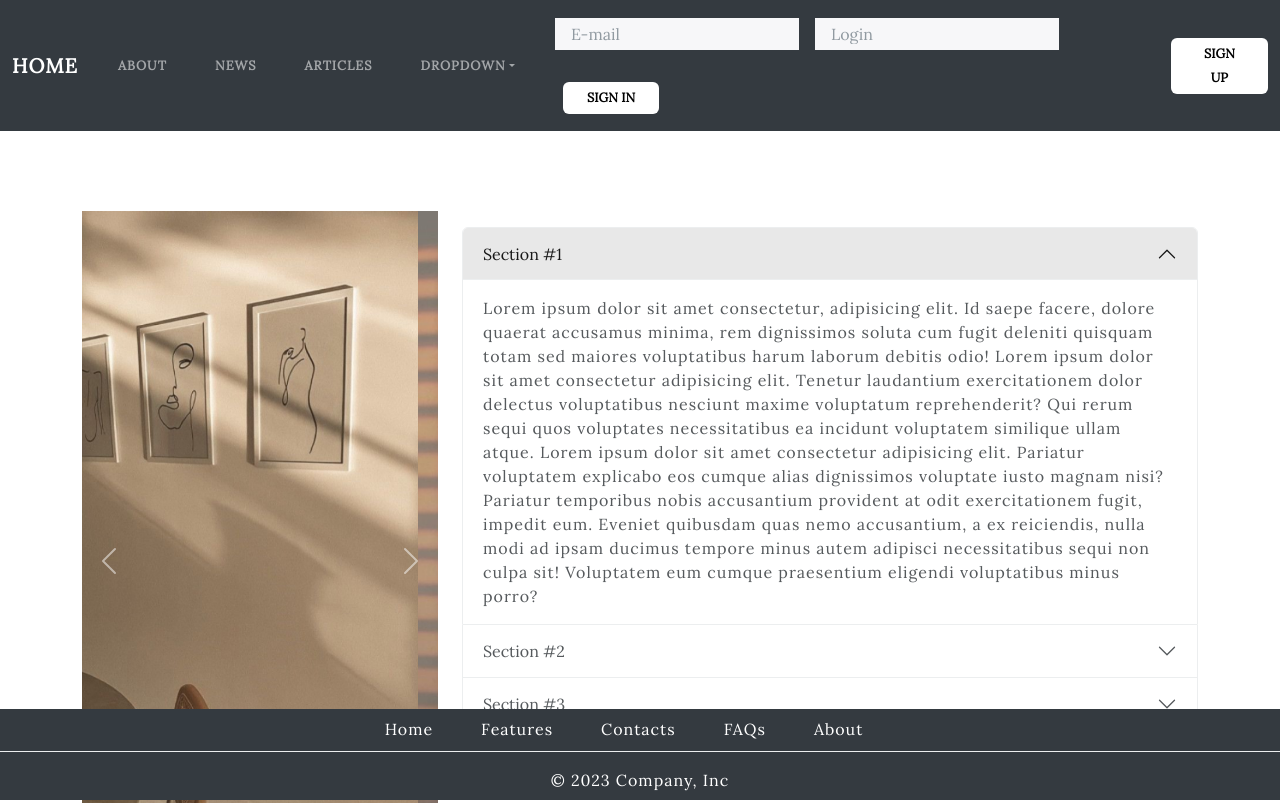
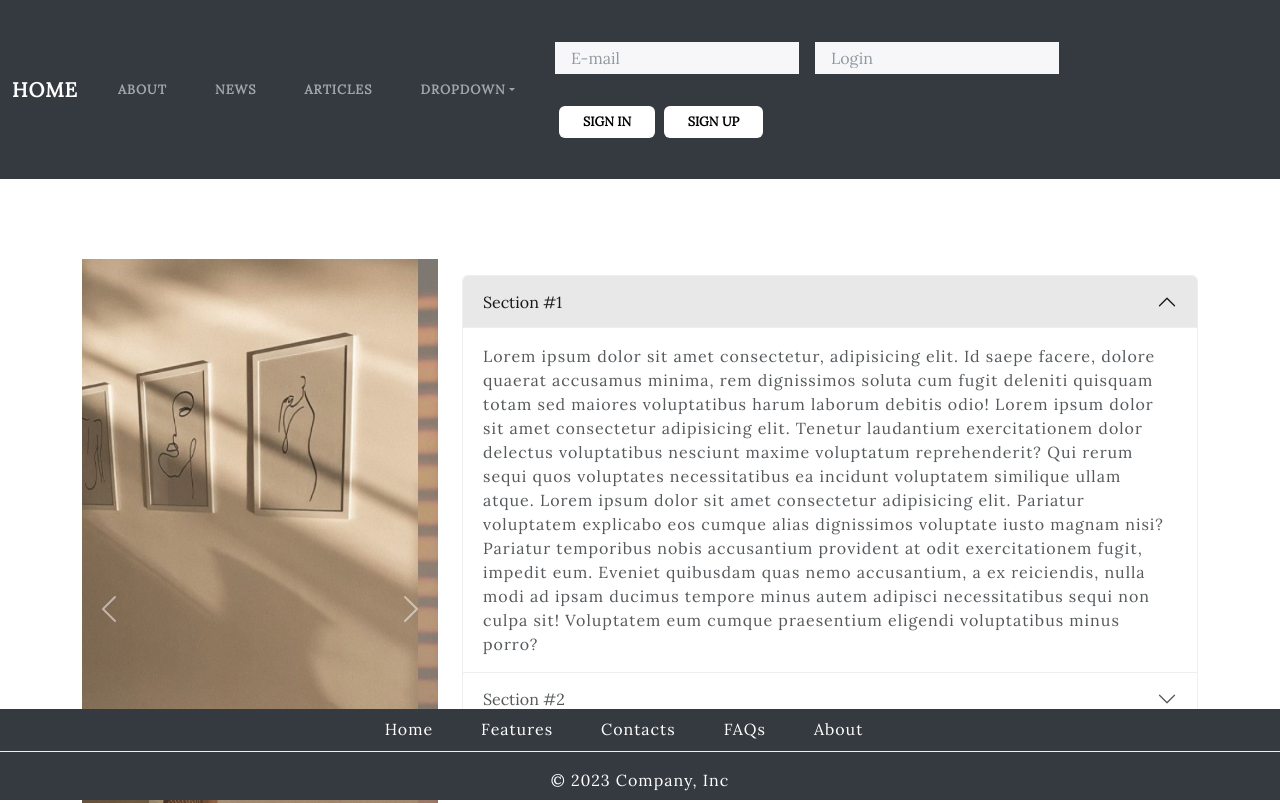
Before and after one commit to viktoriia-bondaruk/hw-12-bootstrap, a website: page index.html in a window 1280 px wide. Shown: the top 803 px of the page. Drawn offline with nearby package versions, Linux system fonts and the light colour scheme.

Commit message:
new.commit

```diff
--- a/index.html
+++ b/index.html
@@ -48,7 +48,7 @@
               </div>
             </li>
           </ul>
-          <form class="row my-9 gx-3 align-items-center">
+          <form class="row my-4 gx-3 align-items-center">
             <div class="col-auto">
               <label class="visually-hidden" for="autoSizingInput">E-mail</label>
               <input type="text" class="form-control" id="autoSizingInput" placeholder="E-mail">
@@ -57,12 +57,9 @@
               <label class="visually-hidden" for="login">Login</label>
               <input type="password" class="form-control" id="login" placeholder="Login">
             </div>
+            <div class="col-auto"></div>
             <div class="col-auto">
-            </div>
-            <div class="col-auto">
-              <button type="reset" class="btn btn-secondary my-3 mx-2 align-middle ">Sign In</button>
-            </div>
-          </form>
+              <button type="reset" class="btn btn-secondary my-3 mx-1 align-middle ">Sign In</button>
               <button type="button" class="btn btn-secondary" data-bs-toggle="modal" data-bs-target="#exampleModal">
                 Sign Up
               </button>
@@ -75,7 +72,6 @@
                       <button type="button" class="btn-close" data-bs-dismiss="modal" aria-label="Close"></button>
                     </div>
                     <div class="modal-body">
-                  <form class="">
                       <div class="form-floating mb-1">
                         <input type="text" class="form-control rounded-3" id="floatingInput"
                           placeholder="name@example.com">
@@ -102,7 +98,6 @@
                         <label for="floating-password">Confirm Password</label>
                       </div>
                       <button class="w-100 mb-2 btn btn-lg rounded-3 btn-primary" type="submit">Sign Up</button>
-                  </form>
                     </div>
                     <div class="modal-footer">
                       <button type="button" class="btn btn-primary" data-bs-dismiss="modal">Close</button>
@@ -110,6 +105,8 @@
                   </div>
                 </div>
               </div>
+            </div>
+          </form>
         </div>
       </div>
     </nav>
```
Also changed, not shown: assets/css/style.css, assets/scss/style.scss (line endings or trailing spaces). Lines whose indentation alone changed are shown as unchanged.
